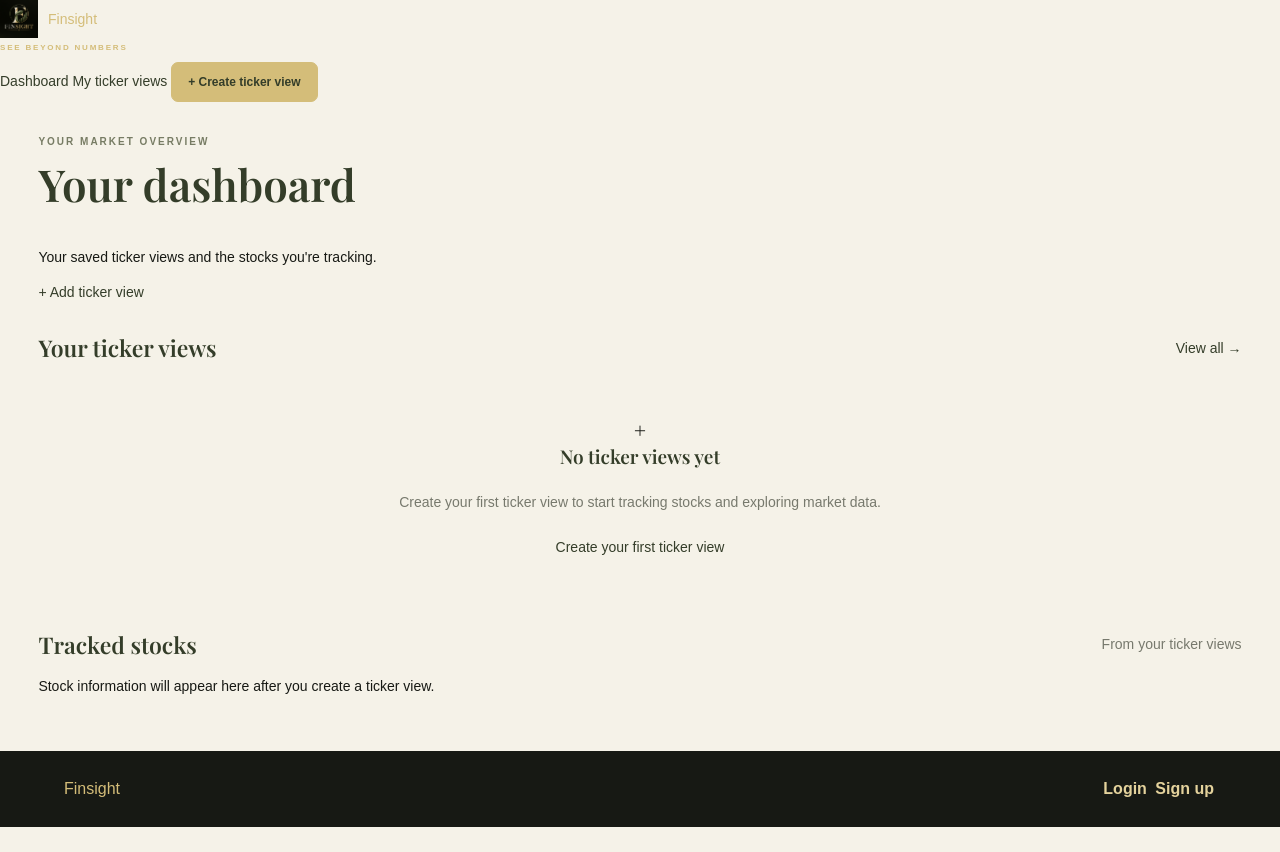
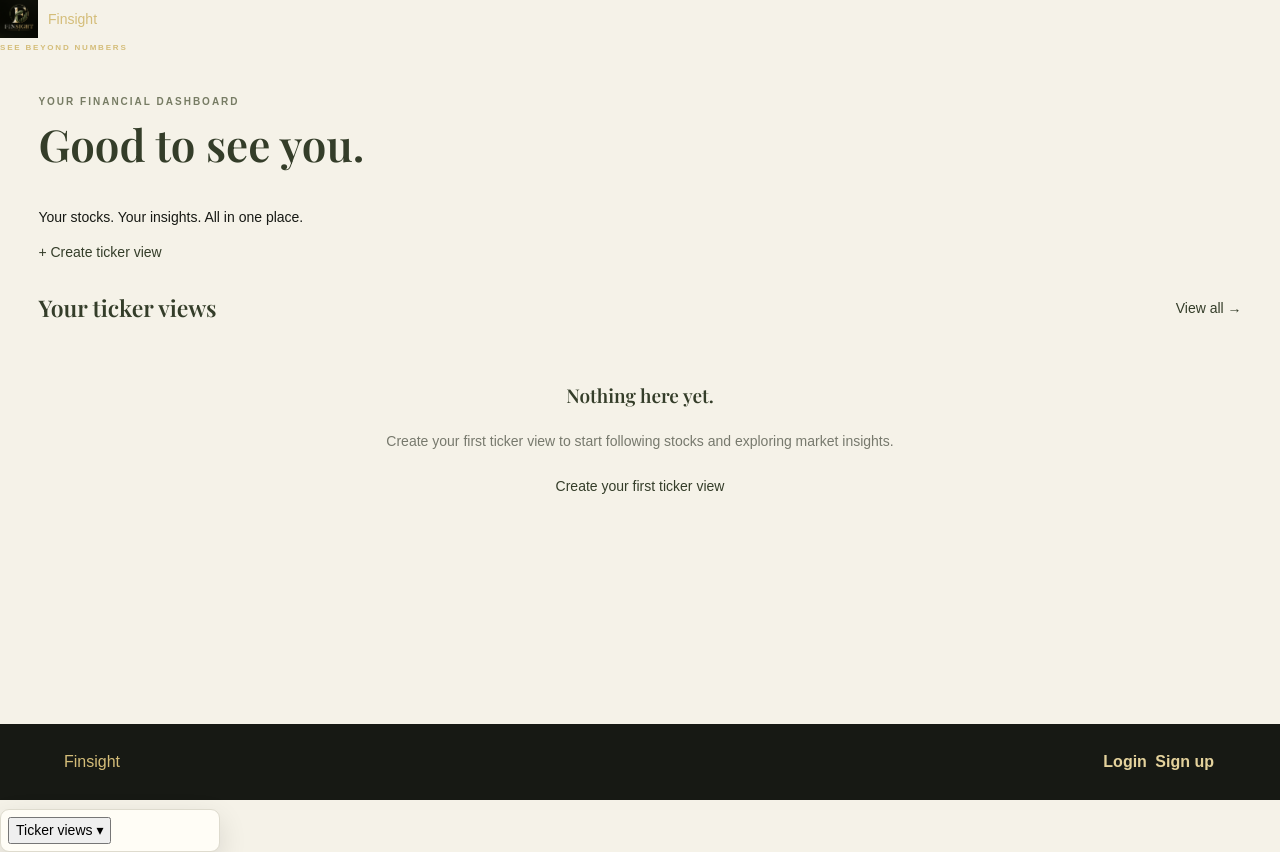
Before and after one commit to udayvirs187-boop/finsight, a Flask app: page / in a window 1280 px wide. Before the commit the page ends 827 px from the top, so only its background shows below. Run offline with Flask 3, Linux system fonts and the light colour scheme.

Commit message:
Update index.html

```diff
--- a/templates/index.html
+++ b/templates/index.html
@@ -4,7 +4,7 @@
 <head>
     <meta charset="UTF-8">
     <meta name="viewport" content="width=device-width, initial-scale=1.0">
-    <title>Finsight | See Beyond Numbers</title>
+    <title>Finsight — See Beyond Numbers</title>
 
     <link rel="stylesheet"
           href="{{ url_for('static', filename='style.css') }}">
@@ -17,83 +17,83 @@
 
 <body>
 
+    <!-- TOP BAR -->
     <header class="top-bar">
+
         <a href="{{ url_for('index') }}" class="brand">
             <img src="{{ url_for('static', filename='finsight-logo.png') }}"
-             alt="Finsight logo"
-             class="brand-logo"
-             onerror="this.style.display='none'">
-
-        <span class="brand-name">Finsight</span>
+                 alt="Finsight"
+                 class="brand-logo">
+            <span>Finsight</span>
         </a>
 
         <p class="tagline">SEE BEYOND NUMBERS</p>
 
         <nav class="top-navigation">
-        <a href="{{ url_for('index') }}">Dashboard</a>
-        <a href="{{ url_for('my_tables') }}">My ticker views</a>
-        <a href="{{ url_for('create_ticker') }}" class="add-button">
-            + Create ticker view
+            <div class="dropdown">
+                <button class="dropdown-button"
+                        type="button"
+                        data-menu-toggle="ticker-menu"
+                        aria-expanded="false">
+                    Ticker views ▾
+                </button>
+
+                <div class="dropdown-menu"
+                     data-menu="ticker-menu"
+                     hidden>
+                    <a href="{{ url_for('create_ticker') }}">
+                        Create ticker view
                     </a>
+                    <a href="{{ url_for('my_tables') }}">
+                        View ticker views
+                    </a>
+                </div>
+            </div>
         </nav>
+
     </header>
 
+    <!-- MAIN DASHBOARD -->
     <main class="dashboard">
 
         <section class="welcome-section">
-        <div>
-            <p class="eyebrow">YOUR MARKET OVERVIEW</p>
-            <h1>Your dashboard</h1>
+            <p class="eyebrow">YOUR FINANCIAL DASHBOARD</p>
+
+            <h1>Good to see you.</h1>
+
             <p class="subtitle">
-                Your saved ticker views and the stocks you're tracking.
+                Your stocks. Your insights. All in one place.
             </p>
-        </div>
 
-        <a href="{{ url_for('create_ticker') }}" class="primary-button">
-            + Add ticker view
+            <a href="{{ url_for('create_ticker') }}"
+               class="primary-button">
+                + Create ticker view
             </a>
         </section>
 
-    {% with messages = get_flashed_messages(with_categories=true) %}
-        {% if messages %}
-            <div class="flash-messages">
-                {% for category, message in messages %}
-                    <p class="flash-message {{ category }}">
-                        {{ message }}
-                    </p>
-                {% endfor %}
-            </div>
-        {% endif %}
-    {% endwith %}
+        <!-- TICKER VIEWS -->
+        <section class="section">
 
-    <section class="section">
             <div class="section-heading">
                 <h2>Your ticker views</h2>
-            <a href="{{ url_for('my_tables') }}">View all →</a>
+
+                <a href="{{ url_for('my_tables') }}">
+                    View all →
+                </a>
             </div>
 
             {% if views %}
+
                 <div class="ticker-view-grid">
 
                     {% for view in views %}
+
                         <article class="ticker-view-card">
-
-                        <div class="card-top">
-                            <span class="card-label">TICKER VIEW</span>
-
-                            {% if view.hourly_reports %}
-                                <span class="status">
-                                    Reports enabled
-                                </span>
-                            {% endif %}
-                        </div>
 
                             <h3>{{ view.name }}</h3>
 
-                        <p class="ticker-count">
-                            {{ view.tickers | length }}
-                            stock{% if view.tickers | length != 1 %}s{% endif %}
-                            tracked
+                            <p class="muted">
+                                Your saved stock collection
                             </p>
 
                             <div class="ticker-tags">
@@ -104,23 +104,25 @@
                                 {% endfor %}
                             </div>
 
-                        <a class="card-link"
-                           href="{{ url_for('view_table', id=view.id) }}">
+                            <a href="{{ url_for('view_table', id=view.id) }}"
+                               class="card-link">
                                 Open ticker view →
                             </a>
 
                         </article>
+
                     {% endfor %}
 
                 </div>
 
             {% else %}
+
                 <div class="empty-state">
-                <div class="empty-icon">＋</div>
-                <h3>No ticker views yet</h3>
+                    <h3>Nothing here yet.</h3>
+
                     <p>
-                    Create your first ticker view to start tracking
-                    stocks and exploring market data.
+                        Create your first ticker view to start following
+                        stocks and exploring market insights.
                     </p>
 
                     <a href="{{ url_for('create_ticker') }}"
@@ -128,54 +130,23 @@
                         Create your first ticker view
                     </a>
                 </div>
+
             {% endif %}
-    </section>
 
-    <section class="section">
-        <div class="section-heading">
-            <h2>Tracked stocks</h2>
-            <span class="muted">From your ticker views</span>
-        </div>
-
-        {% if stocks %}
-            <div class="stock-grid">
-                {% for stock in stocks %}
-                    <article class="stock-card">
-                        <div>
-                            <h3>{{ stock.name }}</h3>
-                            <span class="muted">{{ stock.symbol }}</span>
-                        </div>
-
-                        <a href="{{ url_for('stock_detail', symbol=stock.symbol) }}"
-                           class="card-link">
-                            View stock →
-                        </a>
-                    </article>
-                {% endfor %}
-            </div>
-        {% else %}
-            <div class="simple-empty-state">
-                <p>
-                    Stock information will appear here after you create
-                    a ticker view.
-                </p>
-            </div>
-        {% endif %}
         </section>
 
     </main>
 
+    <!-- BOTTOM BAR -->
     <footer class="bottom-bar">
-    <span>Finsight</span>
 
-    <div>
-        {% if session.get('user_id') %}
-            <a href="{{ url_for('logout') }}">Log out</a>
-        {% else %}
+        <span class="footer-brand">Finsight</span>
+
+        <div class="footer-links">
             <a href="{{ url_for('login') }}">Login</a>
             <a href="{{ url_for('signup') }}">Sign up</a>
-        {% endif %}
         </div>
+
     </footer>
 
 </body>
```
Lines whose indentation alone changed are shown as unchanged.
